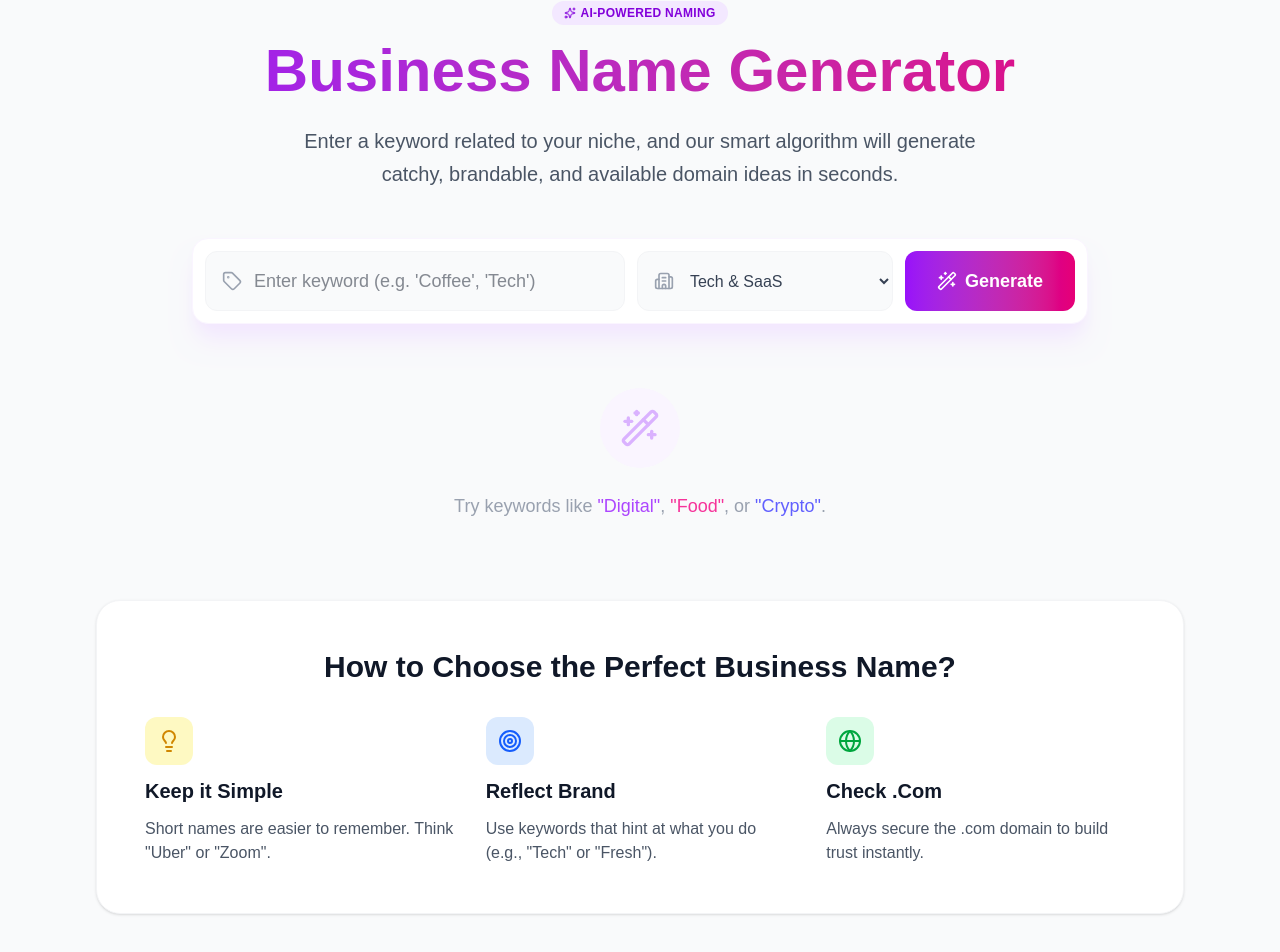
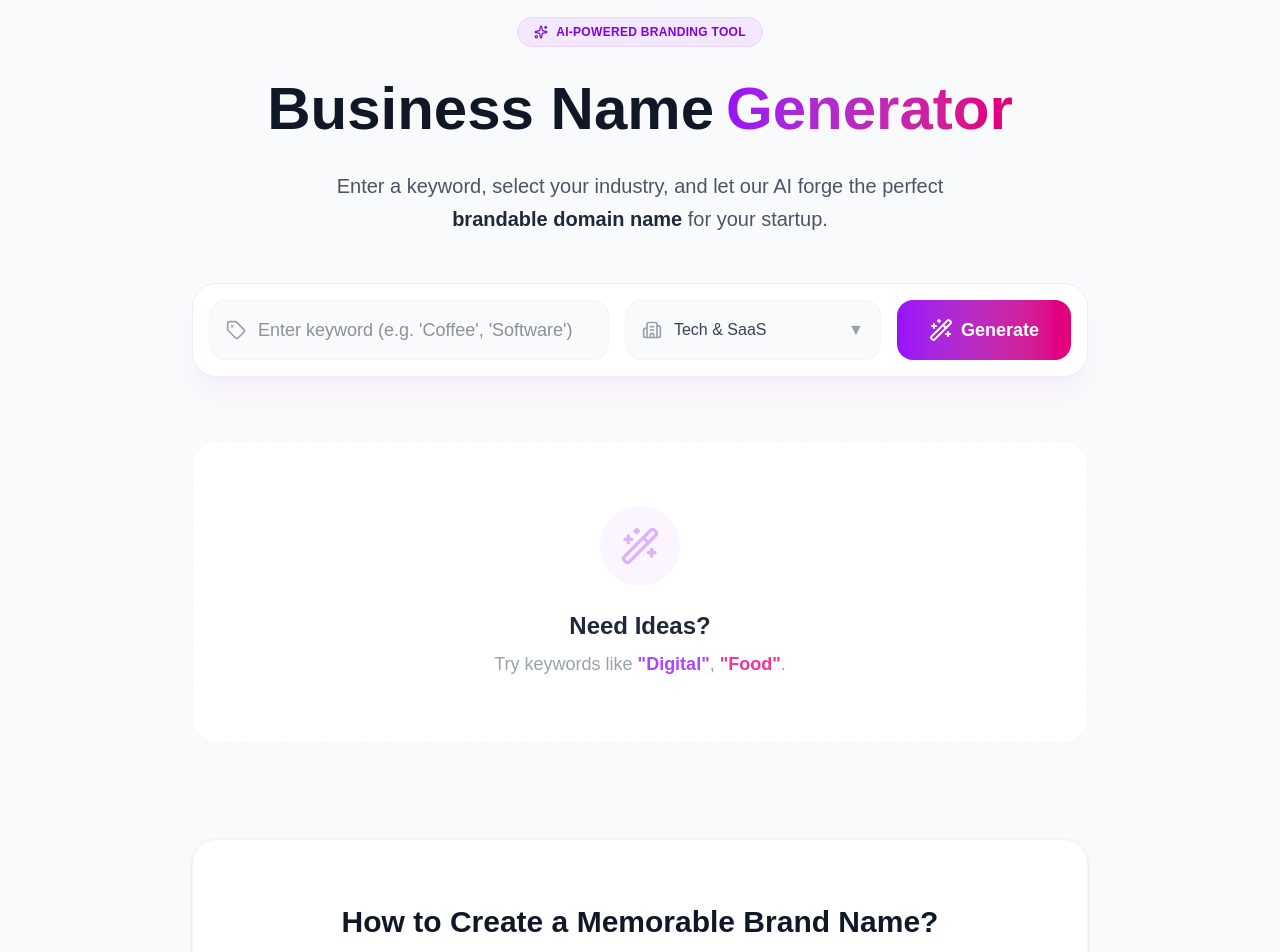
Before and after one commit to ashishjacob786/namedotify, a Next.js app: page /generator in a window 1280 px wide. Shown: the part 160-1112 px from the top of the page. Built offline with nearby package versions, Linux system fonts and the light colour scheme.

Commit message:
Fixed Whois API for .net/.org and added Domain Age formatting

```diff
--- a/src/app/generator/page.js
+++ b/src/app/generator/page.js
@@ -2,26 +2,48 @@
 import React, { useState } from 'react';
 import { Wand2, Sparkles, Copy, CheckCircle, ArrowRight, Loader2, Lightbulb, Target, Globe, Tag, Building2 } from 'lucide-react';
 
-export default function GeneratorPage() {
+export default function NameGeneratorPage() {
   const [keyword, setKeyword] = useState('');
   const [niche, setNiche] = useState('tech'); // Default niche
   const [results, setResults] = useState([]);
   const [loading, setLoading] = useState(false);
   const [copiedIndex, setCopiedIndex] = useState(null);
 
-  // ✅ Advanced JSON-LD Schema
+  // ✅ 1. Advanced JSON-LD Schema (SoftwareApp & Breadcrumbs)
   const jsonLd = {
-    '@context': 'https://schema.org',
-    '@type': 'SoftwareApplication',
-    name: 'NameDotify AI Business Name Generator',
-    applicationCategory: 'BusinessApplication',
-    operatingSystem: 'Web',
-    description: 'Free AI tool to generate creative business names, domain ideas, and startup brand names instantly.',
-    offers: {
-      '@type': 'Offer',
-      price: '0',
-      priceCurrency: 'USD'
+    "@context": "https://schema.org",
+    "@graph": [
+      {
+        "@type": "SoftwareApplication",
+        "name": "NameDotify Business Name Generator",
+        "operatingSystem": "Web",
+        "applicationCategory": "BusinessApplication",
+        "url": "https://namedotify.com/generator",
+        "offers": {
+          "@type": "Offer",
+          "price": "0",
+          "priceCurrency": "USD"
+        },
+        "description": "Generate creative, catchy, and available business name ideas instantly with AI."
+      },
+      {
+        "@type": "BreadcrumbList",
+        "itemListElement": [
+          {
+            "@type": "ListItem",
+            "position": 1,
+            "name": "Home",
+            "item": "https://namedotify.com"
+          },
+          {
+            "@type": "ListItem",
+            "position": 2,
+            "name": "Business Name Generator",
+            "item": "https://namedotify.com/generator"
           }
+        ]
+      }
+    ]
   };
 
   const generateNames = () => {
@@ -32,29 +54,44 @@ export default function GeneratorPage() {
     setTimeout(() => {
         const term = keyword.toLowerCase().replace(/[^a-z0-9]/g, '');
 
-        // Niche based smart naming
+        // Smart Naming Logic
         const niches = {
-            tech: { prefixes: ['cyber', 'tech', 'smart', 'byte', 'data', 'cloud', 'ai', 'pro'], suffixes: ['ify', 'ly', 'io', 'flow', 'stack', 'hub', 'node', 'ware'] },
-            ecommerce: { prefixes: ['shop', 'cart', 'buy', 'deal', 'trend', 'prime', 'urban', 'swift'], suffixes: ['mart', 'store', 'cart', 'bay', 'market', 'goods', 'drop', 'box'] },
-            creative: { prefixes: ['art', 'color', 'pixel', 'vibe', 'aura', 'muse', 'craft', 'studio'], suffixes: ['design', 'craft', 'arts', 'scape', 'forge', 'media', 'works', 'lab'] },
-            finance: { prefixes: ['coin', 'wealth', 'pay', 'fin', 'trust', 'capital', 'fund', 'asset'], suffixes: ['vest', 'bank', 'pay', 'fi', 'wallet', 'trade', 'cash', 'wealth'] }
+            tech: {
+                prefixes: ['cyber', 'tech', 'smart', 'byte', 'data', 'cloud', 'ai', 'pro', 'hyper', 'nexus', 'meta', 'sys'],
+                suffixes: ['ify', 'ly', 'io', 'flow', 'stack', 'hub', 'node', 'ware', 'sync', 'labs', 'box', 'ai']
+            },
+            ecommerce: {
+                prefixes: ['shop', 'cart', 'buy', 'deal', 'trend', 'prime', 'urban', 'swift', 'pure', 'luxe', 'nova', 'go'],
+                suffixes: ['mart', 'store', 'cart', 'bay', 'market', 'goods', 'drop', 'box', 'spot', 'commerce', 'zone', 'shop']
+            },
+            creative: {
+                prefixes: ['art', 'color', 'pixel', 'vibe', 'aura', 'muse', 'craft', 'studio', 'ink', 'glow', 'bold', 'zen'],
+                suffixes: ['design', 'craft', 'arts', 'scape', 'forge', 'media', 'works', 'lab', 'vision', 'canvas', 'create', 'studio']
+            },
+            finance: {
+                prefixes: ['coin', 'wealth', 'pay', 'fin', 'trust', 'capital', 'fund', 'asset', 'vault', 'ledger', 'cash', 'bit'],
+                suffixes: ['vest', 'bank', 'pay', 'fi', 'wallet', 'trade', 'cash', 'wealth', 'mint', 'sure', 'cap', 'funds']
+            }
         };
 
         const selectedNiche = niches[niche] || niches.tech;
         const { prefixes, suffixes } = selectedNiche;
 
         let generated = [];
+
         prefixes.forEach(p => generated.push(`${p}${term}.com`));
         suffixes.forEach(s => generated.push(`${term}${s}.com`));
-        generated.push(`${prefixes[0]}${term}${suffixes[0]}.com`);
+        generated.push(`${prefixes[0]}${suffixes[0]}.com`);
+        generated.push(`${prefixes[1]}${suffixes[1]}.com`);
         generated.push(`${term}ify.com`);
-        generated.push(`${term}ly.com`);
+        generated.push(`get${term}.com`);
+        generated.push(`use${term}.com`);
+        generated.push(`${term}hq.com`);
 
-        // Shuffle and limit
-        const uniqueResults = [...new Set(generated)].sort(() => Math.random() - 0.5).slice(0, 18);
+        const uniqueResults = [...new Set(generated)].sort(() => Math.random() - 0.5).slice(0, 24);
         setResults(uniqueResults);
         setLoading(false);
-    }, 600);
+    }, 800);
   };
 
   const copyToClipboard = (text, index) => {
@@ -64,84 +101,113 @@ export default function GeneratorPage() {
   };
 
   return (
-    // ✅ FIX: 'pt-24' added to prevent black strip
-    <div className="min-h-screen bg-gray-50 text-gray-900 font-sans pb-20 pt-24">
+    // ✅ UI: Consistent padding
+    <div className="min-h-screen bg-gray-50 text-gray-900 font-sans pb-20 pt-28">
 
+      {/* ✅ 2. SEO Title & Meta Description */}
+      <title>Free AI Business Name Generator 2026 | Brand Name Ideas | NameDotify.com</title>
+      <meta name="description" content="Generate 1000+ catchy business name ideas instantly with our AI Name Generator. Check domain availability for .com, .io, and more. 100% Free." />
+      <meta name="keywords" content="business name generator, brand name generator, startup names, domain name generator, ai company names" />
+
+      {/* ✅ 3. Open Graph Tags */}
+      <meta property="og:title" content="AI Business Name Generator | NameDotify.com" />
+      <meta property="og:description" content="Find the perfect name for your startup. Free AI-powered generator." />
+      <meta property="og:type" content="website" />
+      <meta property="og:url" content="https://namedotify.com/generator" />
+
+      {/* Schema Injection */}
       <script type="application/ld+json" dangerouslySetInnerHTML={{ __html: JSON.stringify(jsonLd) }} />
 
-      <div className="max-w-6xl mx-auto px-4 sm:px-6 lg:px-8">
+      <div className="max-w-7xl mx-auto px-4 sm:px-6 lg:px-8">
 
-        {/* Header */}
-        <div className="text-center mb-12">
-            <div className="inline-flex items-center px-3 py-1 rounded-full bg-purple-100 text-purple-700 text-xs font-bold uppercase tracking-wide mb-4">
-                <Sparkles size={12} className="mr-1" /> AI-Powered Naming
+        {/* --- HEADER --- */}
+        <header className="text-center mb-12">
+            <div className="inline-flex items-center px-4 py-1.5 rounded-full bg-purple-100 text-purple-700 text-xs font-bold uppercase tracking-wide mb-6 border border-purple-200">
+                <Sparkles size={14} className="mr-2" /> AI-Powered Branding Tool
             </div>
-            <h1 className="text-4xl md:text-6xl font-extrabold mb-6 flex flex-col md:flex-row items-center justify-center gap-3 text-transparent bg-clip-text bg-gradient-to-r from-purple-600 to-pink-600">
-                Business Name Generator
+            <h1 className="text-4xl md:text-6xl font-extrabold mb-6 flex flex-col md:flex-row items-center justify-center gap-3 text-gray-900 leading-tight">
+                Business Name <span className="text-transparent bg-clip-text bg-gradient-to-r from-purple-600 to-pink-600">Generator</span>
             </h1>
             <p className="text-gray-600 text-lg md:text-xl max-w-2xl mx-auto leading-relaxed">
-                Enter a keyword related to your niche, and our smart algorithm will generate
-                catchy, brandable, and available domain ideas in seconds.
+                Enter a keyword, select your industry, and let our AI forge the perfect
+                <span className="font-bold text-gray-800"> brandable domain name</span> for your startup.
             </p>
-        </div>
+        </header>
 
-        {/* Pro Search Box */}
-        <div className="max-w-4xl mx-auto bg-white p-3 rounded-2xl shadow-xl shadow-purple-100 border border-purple-50 flex flex-col md:flex-row gap-3 mb-16 relative z-10">
+        {/* --- TOOL INPUT --- */}
+        <div className="max-w-4xl mx-auto bg-white p-4 rounded-3xl shadow-xl shadow-purple-100/50 border border-purple-100 flex flex-col md:flex-row gap-4 mb-16 relative z-10">
 
-            <div className="flex-1 relative flex items-center bg-gray-50 rounded-xl border border-gray-100 focus-within:border-purple-300">
+            <div className="flex-1 relative flex items-center bg-gray-50 rounded-2xl border border-gray-100 focus-within:border-purple-500 focus-within:ring-4 focus-within:ring-purple-50 transition">
                 <Tag className="absolute left-4 text-gray-400" size={20} />
                 <input
                     type="text"
-                    placeholder="Enter keyword (e.g. 'Coffee', 'Tech')"
-                    className="w-full h-full py-4 pl-12 pr-4 outline-none text-lg bg-transparent font-medium"
+                    placeholder="Enter keyword (e.g. 'Coffee', 'Software')"
+                    className="w-full h-full py-4 pl-12 pr-4 outline-none text-lg bg-transparent font-medium text-gray-800 rounded-2xl"
                     value={keyword}
                     onChange={(e) => setKeyword(e.target.value)}
                     onKeyDown={(e) => e.key === 'Enter' && generateNames()}
                 />
             </div>
 
-            <div className="md:w-64 relative flex items-center bg-gray-50 rounded-xl border border-gray-100 focus-within:border-purple-300">
+            <div className="md:w-64 relative flex items-center bg-gray-50 rounded-2xl border border-gray-100 focus-within:border-purple-500 focus-within:ring-4 focus-within:ring-purple-50 transition">
                 <Building2 className="absolute left-4 text-gray-400" size={20} />
                 <select
                     value={niche}
                     onChange={(e) => setNiche(e.target.value)}
-                    className="w-full h-full py-4 pl-12 pr-4 outline-none bg-transparent font-medium text-gray-700 cursor-pointer"
+                    className="w-full h-full py-4 pl-12 pr-8 outline-none text-md bg-transparent font-medium text-gray-700 appearance-none cursor-pointer rounded-2xl"
                 >
                     <option value="tech">Tech & SaaS</option>
                     <option value="ecommerce">E-Commerce</option>
-                    <option value="creative">Creative & Art</option>
+                    <option value="creative">Creative Agency</option>
                     <option value="finance">Finance & Crypto</option>
                 </select>
+                <div className="absolute right-4 pointer-events-none text-gray-400">▼</div>
             </div>
 
             <button
                 onClick={generateNames}
                 disabled={loading}
-                className="bg-gradient-to-r from-purple-600 to-pink-600 text-white px-8 py-4 rounded-xl font-bold hover:shadow-lg hover:shadow-purple-200 transition flex items-center justify-center gap-2 text-lg disabled:opacity-70"
+                className="bg-gradient-to-r from-purple-600 to-pink-600 text-white px-8 py-4 rounded-2xl font-bold hover:shadow-lg hover:shadow-purple-200 transition flex items-center justify-center gap-2 text-lg disabled:opacity-70 transform active:scale-95"
             >
-                {loading ? <Loader2 className="animate-spin" /> : <><Wand2 size={20} /> Generate</>}
+                {loading ? <Loader2 className="animate-spin" size={24} /> : <><Wand2 size={24} /> Generate</>}
             </button>
         </div>
 
-        {/* Results Grid */}
+        {/* --- RESULTS --- */}
         {results.length > 0 && (
-            <div className="grid grid-cols-1 sm:grid-cols-2 lg:grid-cols-3 gap-5 animate-in fade-in slide-in-from-bottom-8 duration-700 mb-20">
+            <div className="mb-20 animate-in fade-in slide-in-from-bottom-8 duration-700">
+                <div className="flex justify-between items-center mb-8 px-2">
+                    <h2 className="text-2xl font-bold text-gray-900 flex items-center gap-2">
+                        <CheckCircle className="text-green-500" size={24}/> AI Suggestions
+                    </h2>
+                    <span className="text-sm font-bold text-purple-700 bg-purple-50 px-4 py-2 rounded-full border border-purple-100">
+                        {results.length} Names Found
+                    </span>
+                </div>
+
+                <div className="grid grid-cols-1 sm:grid-cols-2 lg:grid-cols-3 gap-6">
                     {results.map((name, index) => (
-                    <div key={index} className="bg-white p-5 rounded-xl border border-gray-100 shadow-sm hover:shadow-lg hover:border-purple-200 transition group flex justify-between items-center relative overflow-hidden">
-                        <div className="absolute top-0 left-0 w-1 h-full bg-gradient-to-b from-purple-500 to-pink-500 opacity-0 group-hover:opacity-100 transition"></div>
-                        <span className="font-bold text-lg text-gray-700 group-hover:text-purple-700 transition tracking-tight ml-2">{name}</span>
+                        <div key={index} className="bg-white p-6 rounded-2xl border border-gray-100 shadow-sm hover:shadow-xl hover:border-purple-300 transition-all duration-300 group flex justify-between items-center relative overflow-hidden">
+                            <div className="absolute top-0 left-0 w-1.5 h-full bg-gradient-to-b from-purple-500 to-pink-500 opacity-0 group-hover:opacity-100 transition-opacity"></div>
+
+                            <span className="font-extrabold text-xl text-gray-800 group-hover:text-transparent group-hover:bg-clip-text group-hover:bg-gradient-to-r group-hover:from-purple-600 group-hover:to-pink-600 transition tracking-tight ml-2">
+                                {name}
+                            </span>
+
                             <div className="flex gap-2">
                                 <button
                                     onClick={() => copyToClipboard(name, index)}
-                                className="p-2.5 text-gray-400 hover:text-purple-600 bg-gray-50 rounded-lg hover:bg-purple-50 transition"
+                                    className="p-2.5 text-gray-400 hover:text-purple-600 bg-gray-50 rounded-xl hover:bg-purple-50 transition"
+                                    title="Copy Name"
                                 >
-                                {copiedIndex === index ? <CheckCircle size={18} className="text-green-500"/> : <Copy size={18} />}
+                                    {copiedIndex === index ? <CheckCircle size={20} className="text-green-500"/> : <Copy size={20} />}
                                 </button>
+
                                 <a
-                                href={`https://hostinger.com?REFERRALCODE=YOUR_CODE&domain=${name}`}
+                                    href={`https://www.hostinger.com/web-hosting?domain=${name}`}
                                     target="_blank"
                                     rel="nofollow sponsored"
-                                className="px-4 py-2 bg-purple-600 text-white rounded-lg hover:bg-purple-700 transition flex items-center gap-1 text-xs font-bold shadow-md"
+                                    className="px-4 py-2 bg-gray-900 text-white rounded-xl hover:bg-purple-600 transition flex items-center gap-1 text-sm font-bold shadow-md transform group-hover:scale-105"
                                 >
                                     Buy <ArrowRight size={14} />
                                 </a>
@@ -149,39 +215,60 @@ export default function GeneratorPage() {
                         </div>
                     ))}
                 </div>
+            </div>
         )}
 
-        {/* Empty State */}
+        {/* --- EMPTY STATE --- */}
         {results.length === 0 && !loading && (
-            <div className="text-center text-gray-400 mb-20">
+            <div className="text-center text-gray-400 mb-24 bg-white p-16 rounded-3xl border border-gray-100 border-dashed max-w-4xl mx-auto">
                 <div className="w-20 h-20 bg-purple-50 rounded-full flex items-center justify-center mx-auto mb-6">
                     <Wand2 className="w-10 h-10 text-purple-300" />
                 </div>
-                <p className="text-lg">Try keywords like <span className="text-purple-500 font-medium">"Digital"</span>, <span className="text-pink-500 font-medium">"Food"</span>, or <span className="text-indigo-500 font-medium">"Crypto"</span>.</p>
+                <h3 className="text-2xl font-bold text-gray-800 mb-2">Need Ideas?</h3>
+                <p className="text-lg">Try keywords like <span className="text-purple-500 font-bold cursor-pointer hover:underline" onClick={() => setKeyword('Digital')}>"Digital"</span>, <span className="text-pink-500 font-bold cursor-pointer hover:underline" onClick={() => setKeyword('Food')}>"Food"</span>.</p>
             </div>
         )}
 
-        {/* SEO Content */}
-        <section className="bg-white rounded-3xl p-8 md:p-12 shadow-sm border border-gray-100 prose prose-purple max-w-none">
-            <h2 className="text-3xl font-bold text-gray-900 mb-8 text-center">How to Choose the Perfect Business Name?</h2>
-            <div className="grid grid-cols-1 md:grid-cols-3 gap-8 not-prose">
-                <div className="flex flex-col gap-3">
-                    <div className="w-12 h-12 bg-yellow-100 rounded-xl flex items-center justify-center text-yellow-600"><Lightbulb size={24} /></div>
-                    <h3 className="text-xl font-bold text-gray-900">Keep it Simple</h3>
-                    <p className="text-gray-600">Short names are easier to remember. Think "Uber" or "Zoom".</p>
+        {/* --- SEO ARTICLE SECTION --- */}
+        <article className="max-w-4xl mx-auto bg-white rounded-3xl p-8 md:p-16 shadow-sm border border-gray-100 prose prose-purple prose-lg">
+            <h2 className="text-3xl font-bold text-gray-900 mb-8 text-center">How to Create a Memorable Brand Name?</h2>
+
+            <div className="grid grid-cols-1 md:grid-cols-3 gap-8 not-prose mb-12">
+                <div className="flex flex-col gap-3 p-6 bg-yellow-50 rounded-2xl border border-yellow-100">
+                    <div className="w-12 h-12 bg-white rounded-xl flex items-center justify-center text-yellow-600 shadow-sm"><Lightbulb size={24} /></div>
+                    <h3 className="text-xl font-bold text-gray-900">1. Simplicity Wins</h3>
+                    <p className="text-gray-600 text-sm leading-relaxed">Short names are easier to remember. Think <strong>Uber</strong>, <strong>Nike</strong>, or <strong>Zoom</strong>.</p>
                 </div>
-                <div className="flex flex-col gap-3">
-                    <div className="w-12 h-12 bg-blue-100 rounded-xl flex items-center justify-center text-blue-600"><Target size={24} /></div>
-                    <h3 className="text-xl font-bold text-gray-900">Reflect Brand</h3>
-                    <p className="text-gray-600">Use keywords that hint at what you do (e.g., "Tech" or "Fresh").</p>
+                <div className="flex flex-col gap-3 p-6 bg-blue-50 rounded-2xl border border-blue-100">
+                    <div className="w-12 h-12 bg-white rounded-xl flex items-center justify-center text-blue-600 shadow-sm"><Target size={24} /></div>
+                    <h3 className="text-xl font-bold text-gray-900">2. Define Niche</h3>
+                    <p className="text-gray-600 text-sm leading-relaxed">Your name should hint at what you do. Our AI adds smart prefixes like 'Tech' or 'Shop'.</p>
                 </div>
-                <div className="flex flex-col gap-3">
-                    <div className="w-12 h-12 bg-green-100 rounded-xl flex items-center justify-center text-green-600"><Globe size={24} /></div>
-                    <h3 className="text-xl font-bold text-gray-900">Check .Com</h3>
-                    <p className="text-gray-600">Always secure the .com domain to build trust instantly.</p>
+                <div className="flex flex-col gap-3 p-6 bg-green-50 rounded-2xl border border-green-100">
+                    <div className="w-12 h-12 bg-white rounded-xl flex items-center justify-center text-green-600 shadow-sm"><Globe size={24} /></div>
+                    <h3 className="text-xl font-bold text-gray-900">3. .COM is King</h3>
+                    <p className="text-gray-600 text-sm leading-relaxed">Always aim for the .com extension. It builds instant trust and authority.</p>
                 </div>
             </div>
-        </section>
+
+            <h3 className="text-2xl font-bold text-gray-900">Why use our AI Name Generator?</h3>
+            <p className="text-gray-600">
+                Brainstorming business names manually can be exhausting. Most dictionary words are already taken.
+                NameDotify uses advanced algorithms to combine your keywords with industry-specific prefixes
+                and suffixes, generating unique, brandable, and SEO-friendly domain ideas in milliseconds.
+            </p>
+
+            <h3 className="text-2xl font-bold text-gray-900 mt-8">FAQ</h3>
+            <div className="space-y-4 not-prose mt-4">
+                <details className="group bg-gray-50 rounded-xl p-4 cursor-pointer">
+                    <summary className="font-bold text-gray-800 flex justify-between items-center list-none">
+                        Are these domain names really free?
+                        <span className="transition group-open:rotate-180">▼</span>
+                    </summary>
+                    <p className="text-gray-600 mt-2 text-sm">The name ideas are free to generate. To own the domain, you must register it with a provider.</p>
+                </details>
+            </div>
+        </article>
 
       </div>
     </div>
```
Also changed, not shown: src/app/whois/page.js (+111 -82 lines). Lines whose indentation alone changed are shown as unchanged.
